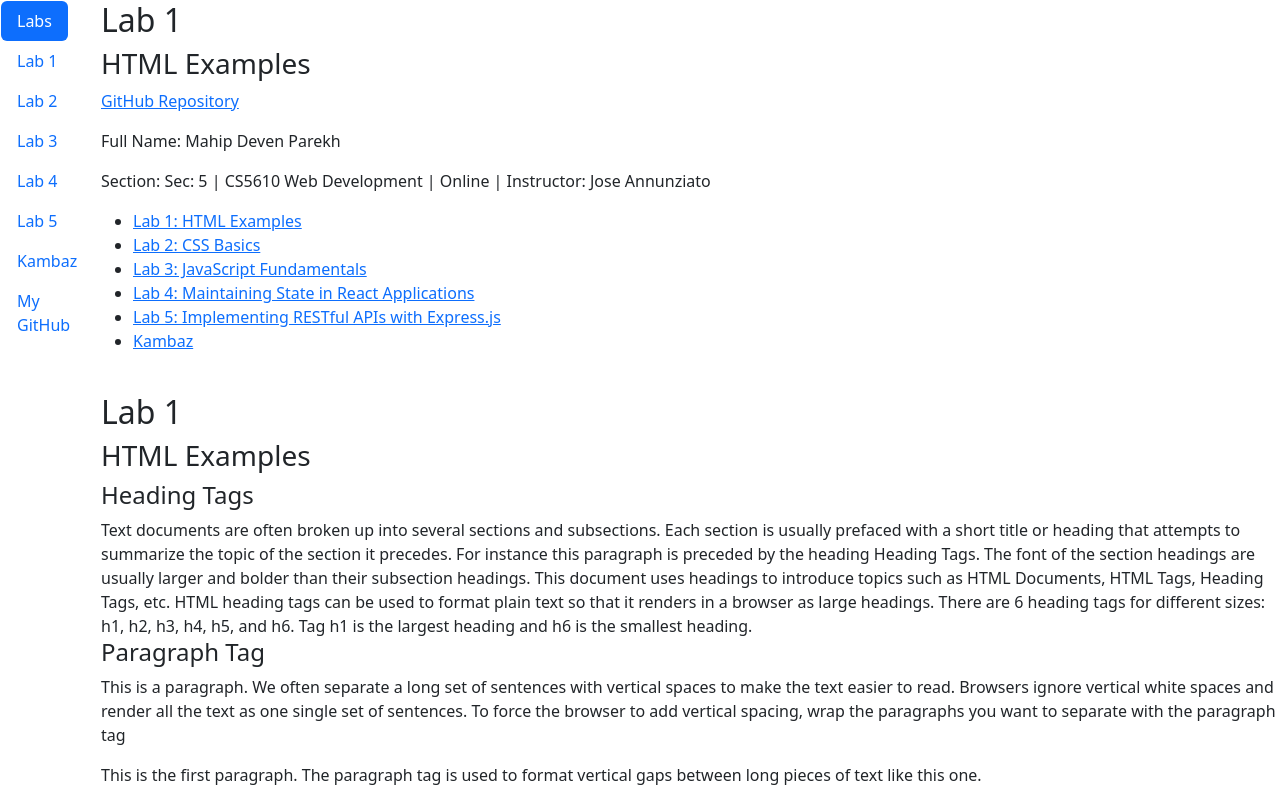
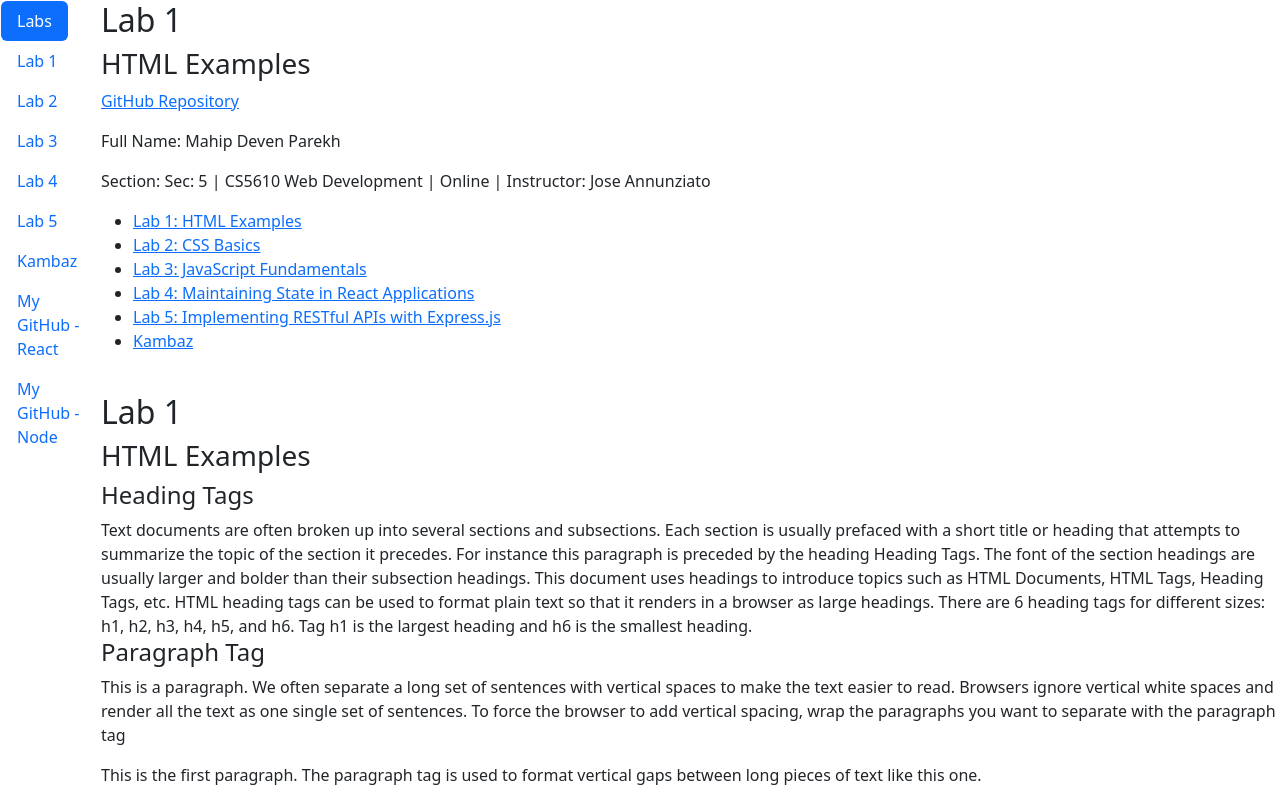
Before and after one commit to mahip19/kambaz-next-js-cs5610-fa25-05, a Next.js app: page /Labs in a window 1280 px wide. Shown: the top 800 px of the page. Built offline with nearby package versions, Linux system fonts and the light colour scheme.

Commit message:
updated TOC with Node git-repo

```diff
--- a/app/Labs/TOC.tsx
+++ b/app/Labs/TOC.tsx
@@ -66,7 +66,14 @@
         </NavLink>
       </NavItem>
       <NavItem>
-        <NavLink href="https://github.com/mahip19">My GitHub</NavLink>
+        <NavLink href="https://github.com/mahip19/kambaz-next-js-cs5610-fa25-05">
+          My GitHub - React
+        </NavLink>
+      </NavItem>
+      <NavItem>
+        <NavLink href="https://github.com/mahip19/kambaz-node-server-app">
+          My GitHub - Node
+        </NavLink>
       </NavItem>
     </Nav>
   );
```
